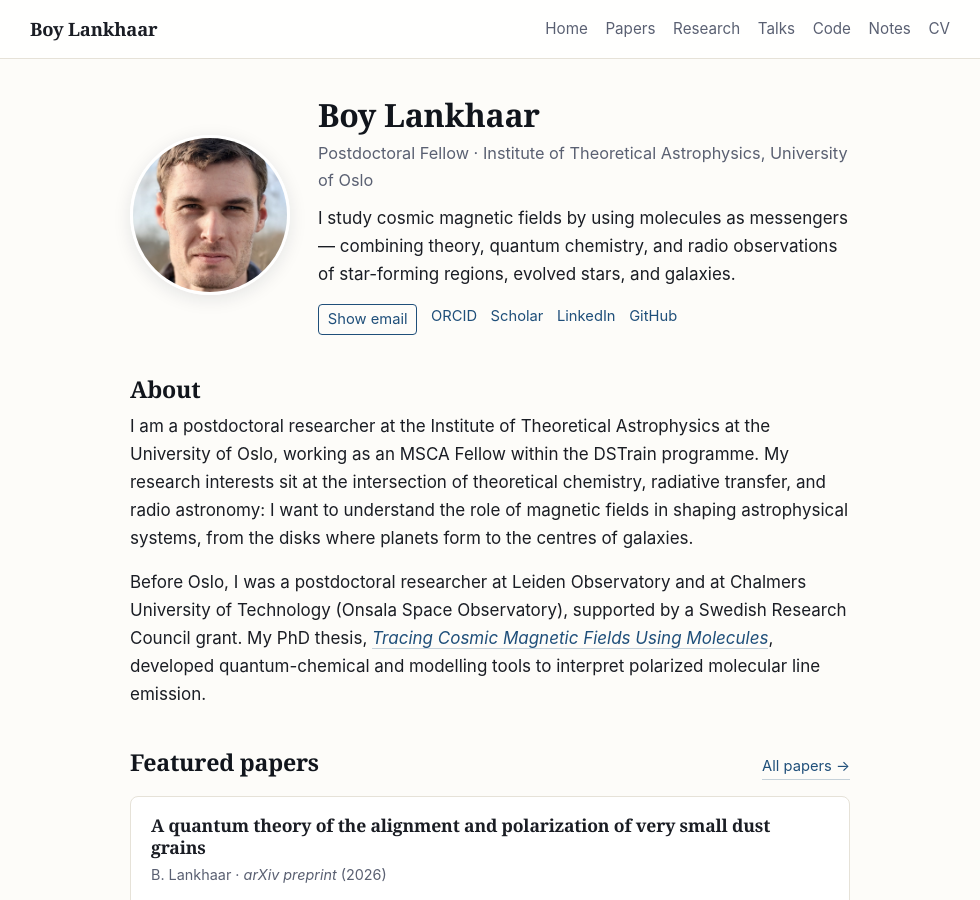
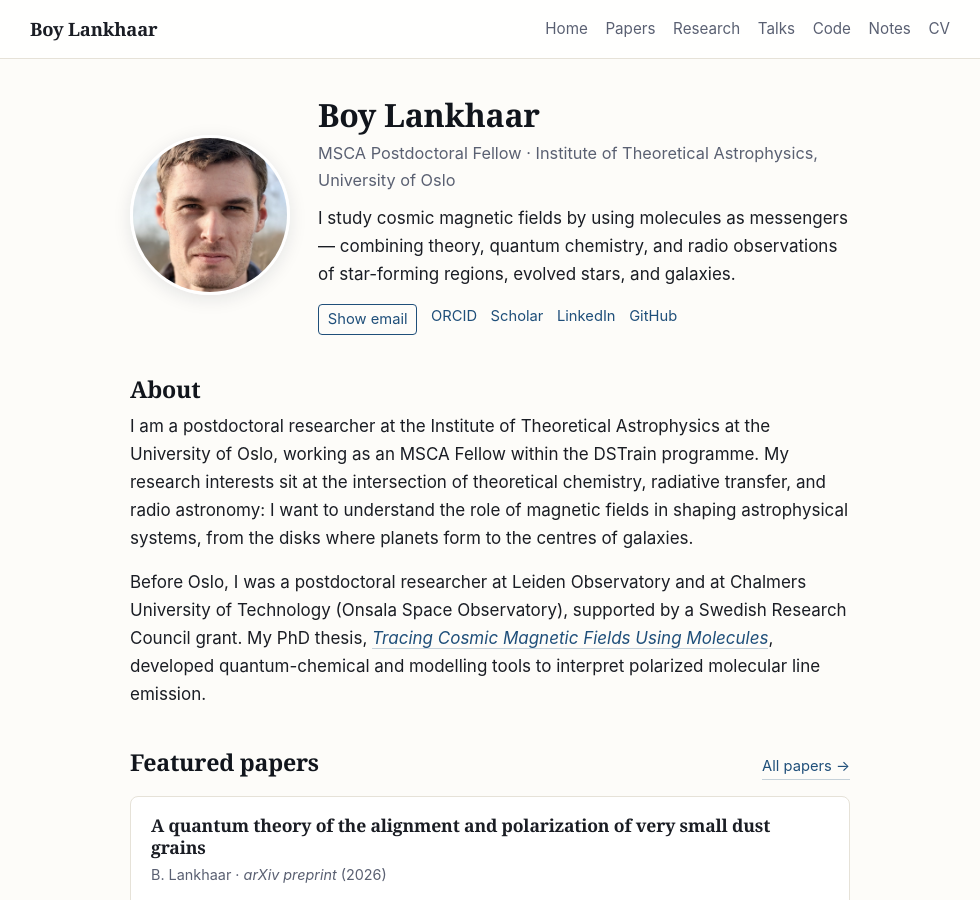
Before and after one commit to blankhaar/blankhaar.github.io, a Jekyll site: the page built from index.md, in a window 1280 px wide and 900 px high. Shown: the whole window, without its empty margins (150-1130 px from the left). Built offline with Jekyll 4.4.1, drawn with Linux system fonts in a browser that asks for light colours.

Commit message:
Homepage: state MSCA fellowship in the role line

```diff
--- a/index.md
+++ b/index.md
@@ -7,7 +7,7 @@ title: Home
   <img class="hero-photo" src="{{ '/assets/img/profile.jpg' | relative_url }}" alt="Boy Lankhaar">
   <div>
     <h1>Boy Lankhaar</h1>
-    <p class="role">Postdoctoral Fellow · Institute of Theoretical Astrophysics, University of Oslo</p>
+    <p class="role">MSCA Postdoctoral Fellow · Institute of Theoretical Astrophysics, University of Oslo</p>
     <p>I study cosmic magnetic fields by using molecules as messengers — combining theory, quantum chemistry, and radio observations of star-forming regions, evolved stars, and galaxies.</p>
     <div class="hero-links">
       {% include email.html %}
```
